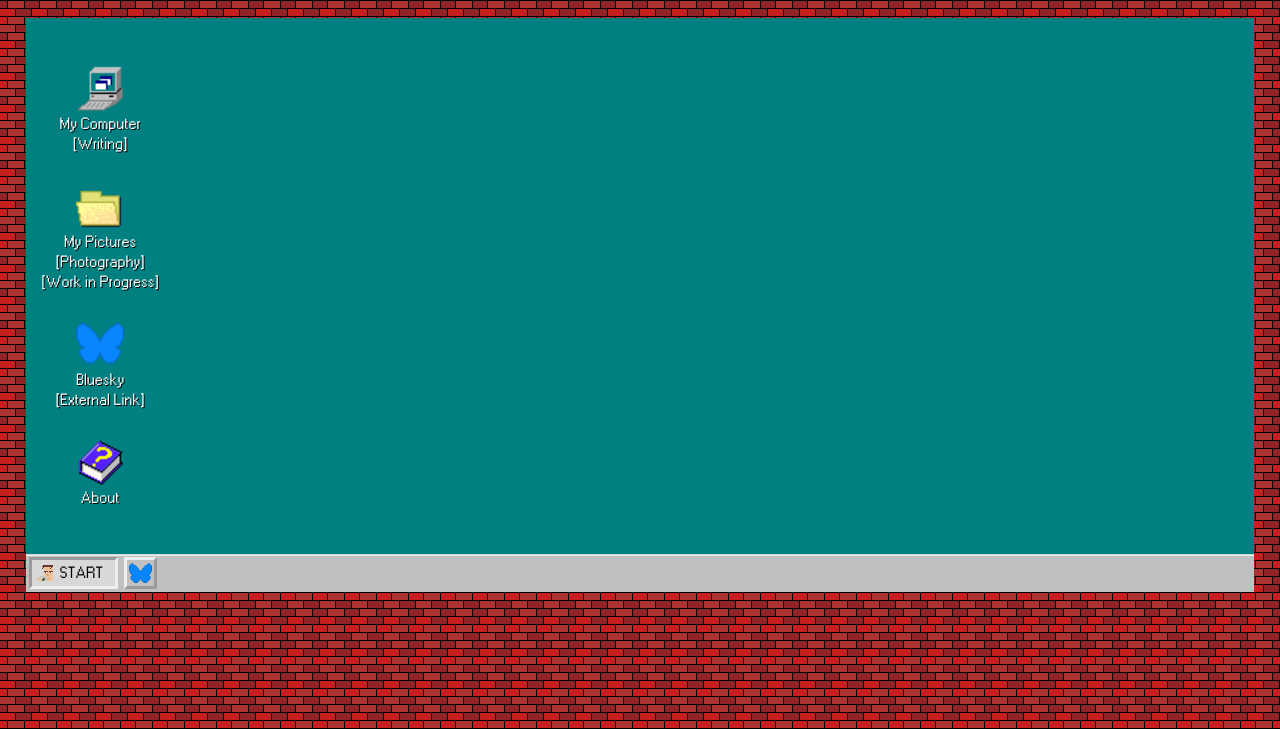
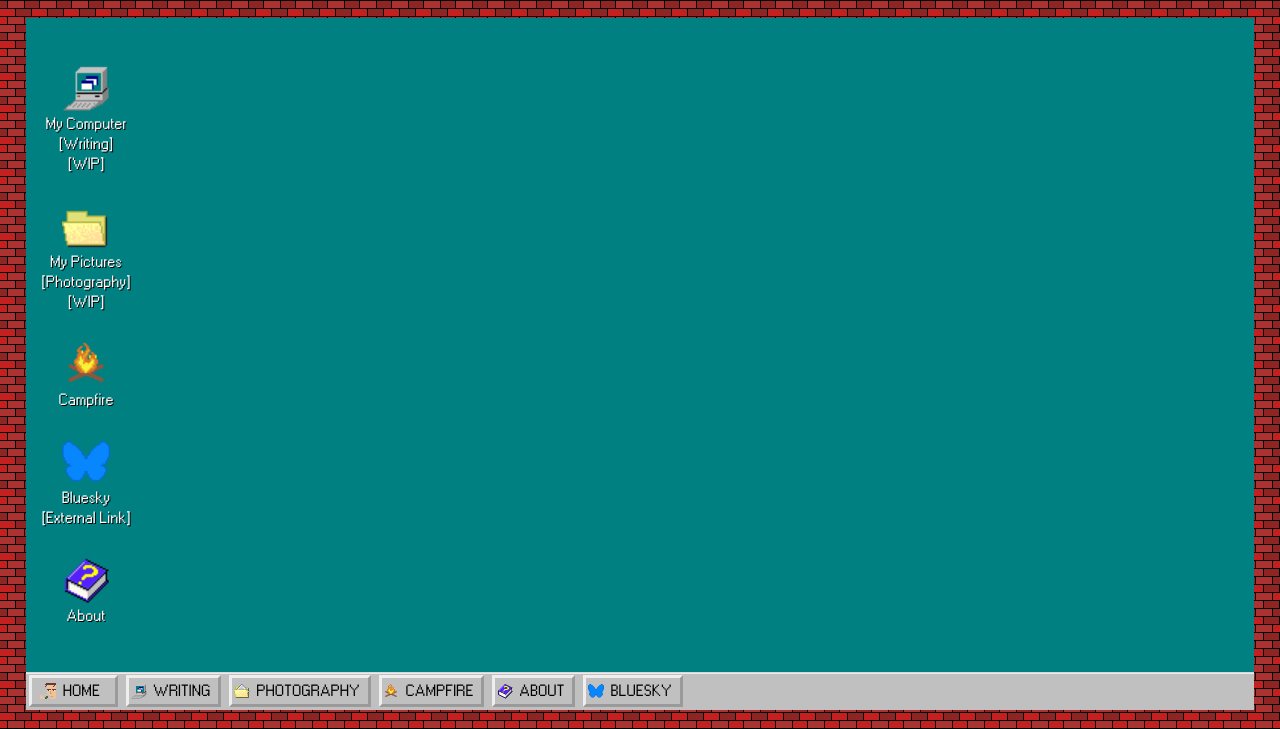
Before and after one commit to dadhoc/dadhoc.github.io, a website: page desktop.html in a window 1280 px wide. Shown: the part 71-800 px from the top of the page. Drawn offline with Linux system fonts and the light colour scheme; files whose address does not match are found by name.

Commit message:
taskbar added, campfire page added

```diff
--- a/desktop.html
+++ b/desktop.html
@@ -16,7 +16,6 @@
 
   <body>
     <div class="wrapper">
-
       <div class="wrapperinner">
         <h1 align="center">WELCOME TO DADHOC.NET</h1>
 
@@ -25,10 +24,11 @@
             <!-- Icons -->
             <!-- Writing -->
             <div class="icon">
-            <a href="http://www.pudim.com.br">
+              <a href="/writing.html">
                 <img src="/assets/images/icons/mycomputer.png" />
                 <p alt-text="Writing">My Computer</p>
                 <p>[Writing]</p>
+                <p>[WIP]</p>
               </a>
             </div>
 
@@ -38,10 +38,17 @@
                 <img src="/assets/images/icons/folderempty.png" />
                 <p alt-text="Photography">My Pictures</p>
                 <p>[Photography]</p>
-              <p>[Work in Progress]</p>
+                <p>[WIP]</p>
               </a>
             </div>
 
+            <!-- Campfire -->
+            <div class="icon">
+              <a href="/sharedwriting.html">
+                <img src="/assets/images/icons/bonfire.png" />
+                <p alt-text="Campfire">Campfire</p>
+              </a>
+            </div>
 
             <!-- Bluesky-->
             <div class="icon">
@@ -51,7 +58,6 @@
                 <p>[External Link]</p>
               </a>
             </div>
-
 
             <!-- About -->
             <div class="icon">
@@ -67,23 +73,84 @@
               <p>test</p>
             </div>
           </section>
-
-
         </main>
 
+        <!-- Taskbar -->
         <div class="taskbar">
+          <!-- Start Menu (Desktop) -->
+          <a
+            href="/desktop.html"
+            class="taskbarpopout"
+            style="width: 5rem; color: black"
+          >
+            <img src="assets/images/favicon.png" />
+            <p style="margin-left: 0.4rem; margin-right: 0.4rem">HOME</p>
+          </a>
 
-        <div class="taskbarinset" style="width: 5rem;">
+          <!-- Writing -->
+          <a
+            href="/writing.html"
+            class="taskbarpopout"
+            style="color: black; margin-left: 0.5rem"
+          >
+            <img
+              src="assets/images/icons/mycomputer.png"
+              style="width: 16px; height: 16px"
+            />
+            <p style="margin-left: 0.4rem; margin-right: 0.4rem">WRITING</p>
+          </a>
 
-          <img src="assets/images/favicon.png">
-          <p style="margin-left: 0.4rem; margin-right: 0.4rem;">START</p>
+          <!-- Photography -->
+          <a
+            href="/photography.html"
+            class="taskbarpopout"
+            style="color: black; margin-left: 0.5rem"
+          >
+            <img
+              src="assets/images/icons/folder.png"
+              style="width: 16px; height: 16px"
+            />
+            <p style="margin-left: 0.4rem; margin-right: 0.4rem">PHOTOGRAPHY</p>
+          </a>
 
-        </div>
+          <!-- Campfire -->
+          <a
+            href="/sharedwriting.html"
+            class="taskbarpopout"
+            style="color: black; margin-left: 0.5rem"
+          >
+            <img
+              src="assets/images/icons/bonfire.png"
+              style="width: 16px; height: 16px"
+            />
+            <p style="margin-left: 0.4rem; margin-right: 0.4rem">CAMPFIRE</p>
+          </a>
 
-        <div href="https://bsky.app/profile/dadhoc.bsky.social">
-          <img class="taskbarpopout" style="margin-left: 0.4rem; margin-right: 0.4rem;" src="assets/images/icons/bsky.png">
-        </div>
+          <!-- About -->
+          <a
+            href="/about.html"
+            class="taskbarpopout"
+            style="color: black; margin-left: 0.5rem"
+          >
+            <img
+              src="assets/images/icons/about.png"
+              style="width: 16px; height: 16px"
+            />
+            <p style="margin-left: 0.4rem; margin-right: 0.4rem">ABOUT</p>
+          </a>
 
+          <!-- Bluesky -->
+          <a
+            href="https://bsky.app/profile/dadhoc.bsky.social"
+            class="taskbarpopout"
+            style="color: black; margin-left: 0.5rem"
+          >
+            <img
+              src="assets/images/icons/bsky.png"
+              style="width: 16px; height: 16px"
+            />
+            <p style="margin-left: 0.4rem; margin-right: 0.4rem">BLUESKY</p>
+          </a>
         </div>
       </div>
     </div>
```
Also changed, not shown: about.html (+80 -6 lines), sharedwriting.html (added, +175 -0 lines), assets/images/icons/bonfire.png (added). Lines whose indentation alone changed are shown as unchanged.
